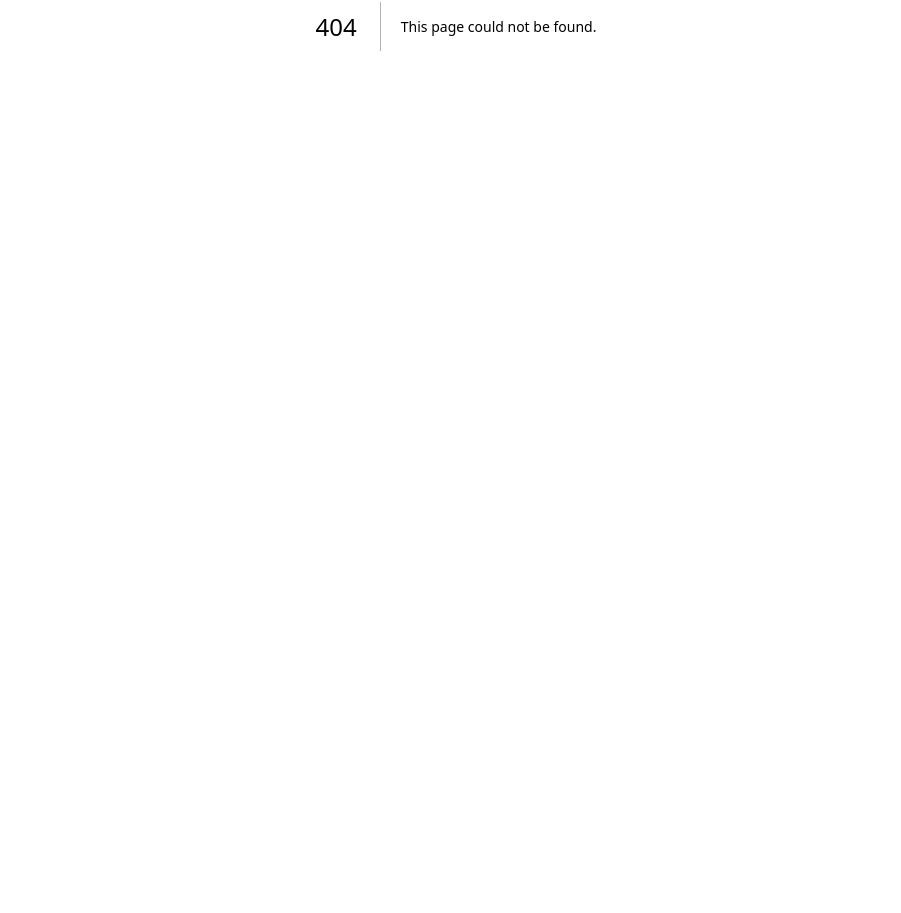
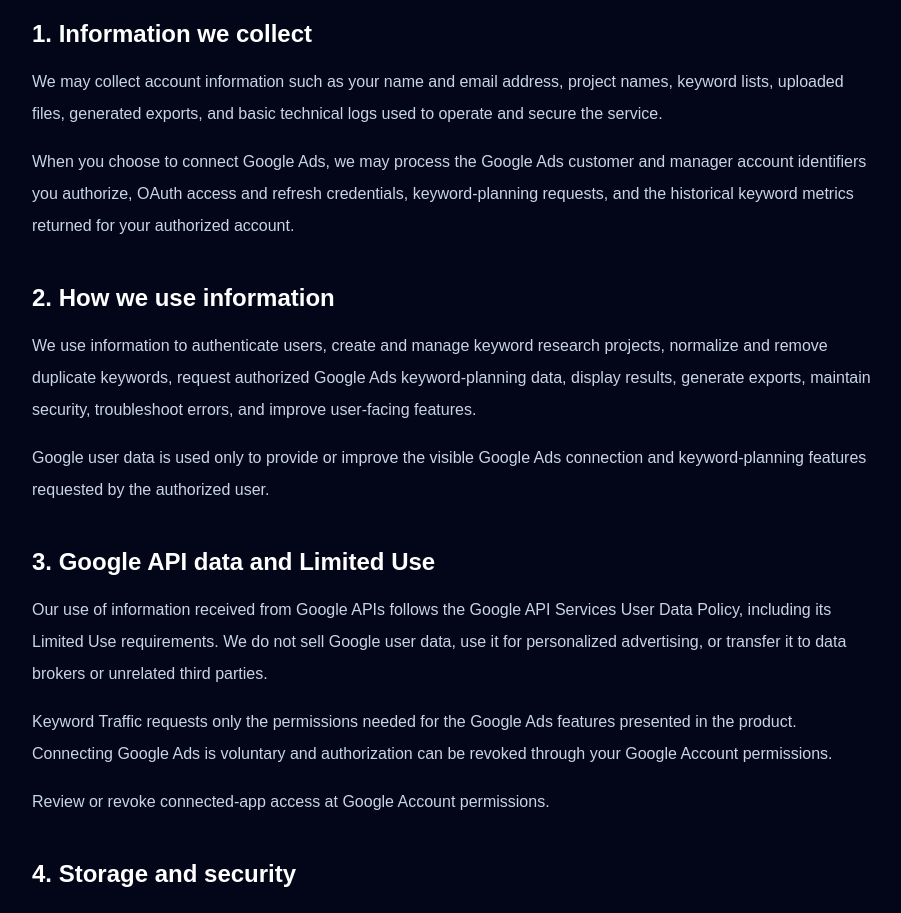
Before and after one commit to farrukhan11/KeywordTraffic, a Next.js app: page /privacy in a window 1280 px wide. Before the commit this address had no page. Shown: the part 374-1287 px from the top of the page, without its empty margins (184-1085 px from the left). Before the commit the page ends 800 px from the top, so only its background shows below. Built offline with nearby package versions, Linux system fonts and the light colour scheme.

Commit message:
Add Google API compliant privacy policy page

```diff
--- /dev/null
+++ b/app/privacy/page.jsx
@@ -0,0 +1,98 @@
+import LegalPage, { LegalSection } from "../components/LegalPage";
+
+export const metadata = {
+  title: "Privacy Policy | Keyword Traffic",
+  description: "How Keyword Traffic collects, uses, stores, and protects account, keyword, and Google Ads data.",
+};
+
+export default function PrivacyPage() {
+  return (
+    <LegalPage
+      title="Privacy Policy"
+      updated="July 15, 2026"
+      intro="This Privacy Policy explains how Keyword Traffic handles information when authorized users create accounts, organize keyword projects, and connect Google Ads for keyword planning features."
+    >
+      <LegalSection title="1. Information we collect">
+        <p>
+          We may collect account information such as your name and email address, project names, keyword lists, uploaded files, generated exports, and basic technical logs used to operate and secure the service.
+        </p>
+        <p>
+          When you choose to connect Google Ads, we may process the Google Ads customer and manager account identifiers you authorize, OAuth access and refresh credentials, keyword-planning requests, and the historical keyword metrics returned for your authorized account.
+        </p>
+      </LegalSection>
+
+      <LegalSection title="2. How we use information">
+        <p>
+          We use information to authenticate users, create and manage keyword research projects, normalize and remove duplicate keywords, request authorized Google Ads keyword-planning data, display results, generate exports, maintain security, troubleshoot errors, and improve user-facing features.
+        </p>
+        <p>
+          Google user data is used only to provide or improve the visible Google Ads connection and keyword-planning features requested by the authorized user.
+        </p>
+      </LegalSection>
+
+      <LegalSection title="3. Google API data and Limited Use">
+        <p>
+          Our use of information received from Google APIs follows the Google API Services User Data Policy, including its Limited Use requirements. We do not sell Google user data, use it for personalized advertising, or transfer it to data brokers or unrelated third parties.
+        </p>
+        <p>
+          Keyword Traffic requests only the permissions needed for the Google Ads features presented in the product. Connecting Google Ads is voluntary and authorization can be revoked through your Google Account permissions.
+        </p>
+        <p>
+          Review or revoke connected-app access at{" "}
+          <a
+            className="font-medium text-indigo-300 underline underline-offset-4 hover:text-indigo-200"
+            href="https://myaccount.google.com/permissions"
+            rel="noreferrer"
+            target="_blank"
+          >
+            Google Account permissions
+          </a>
+          .
+        </p>
+      </LegalSection>
+
+      <LegalSection title="4. Storage and security">
+        <p>
+          We use reasonable administrative and technical safeguards, including HTTPS in transit, access controls, and encrypted storage for sensitive Google OAuth credentials where they are retained. No online system can guarantee absolute security.
+        </p>
+      </LegalSection>
+
+      <LegalSection title="5. Sharing and service providers">
+        <p>
+          We may use infrastructure and database providers to host and operate the service. They may process information only as needed to provide those services and subject to appropriate confidentiality and security obligations. We may also disclose information when required by law or to protect the security and integrity of the service.
+        </p>
+      </LegalSection>
+
+      <LegalSection title="6. Retention and deletion">
+        <p>
+          We retain account, project, and integration information only for as long as needed to operate the service, meet legal obligations, resolve disputes, or protect the platform. Authorized users may request account deletion, deletion of stored Google credentials, or deletion of project data by contacting us.
+        </p>
+        <p>
+          Files exported or downloaded by a user are controlled by that user after download and may need to be deleted separately from their own devices or storage systems.
+        </p>
+      </LegalSection>
+
+      <LegalSection title="7. Your choices">
+        <p>
+          You may choose not to connect Google Ads, revoke Google authorization, request access to or correction of your account information, and request deletion of eligible stored data.
+        </p>
+      </LegalSection>
+
+      <LegalSection title="8. Changes to this policy">
+        <p>
+          We may update this Privacy Policy when our features or data practices change. The updated date shown above will be revised, and material changes will be communicated through the service when appropriate.
+        </p>
+      </LegalSection>
+
+      <LegalSection title="9. Contact">
+        <p>
+          For privacy questions, Google data requests, or account deletion, email{" "}
+          <a className="font-medium text-indigo-300 underline underline-offset-4 hover:text-indigo-200" href="mailto:seemreviews@gmail.com">
+            seemreviews@gmail.com
+          </a>
+          .
+        </p>
+      </LegalSection>
+    </LegalPage>
+  );
+}
```
